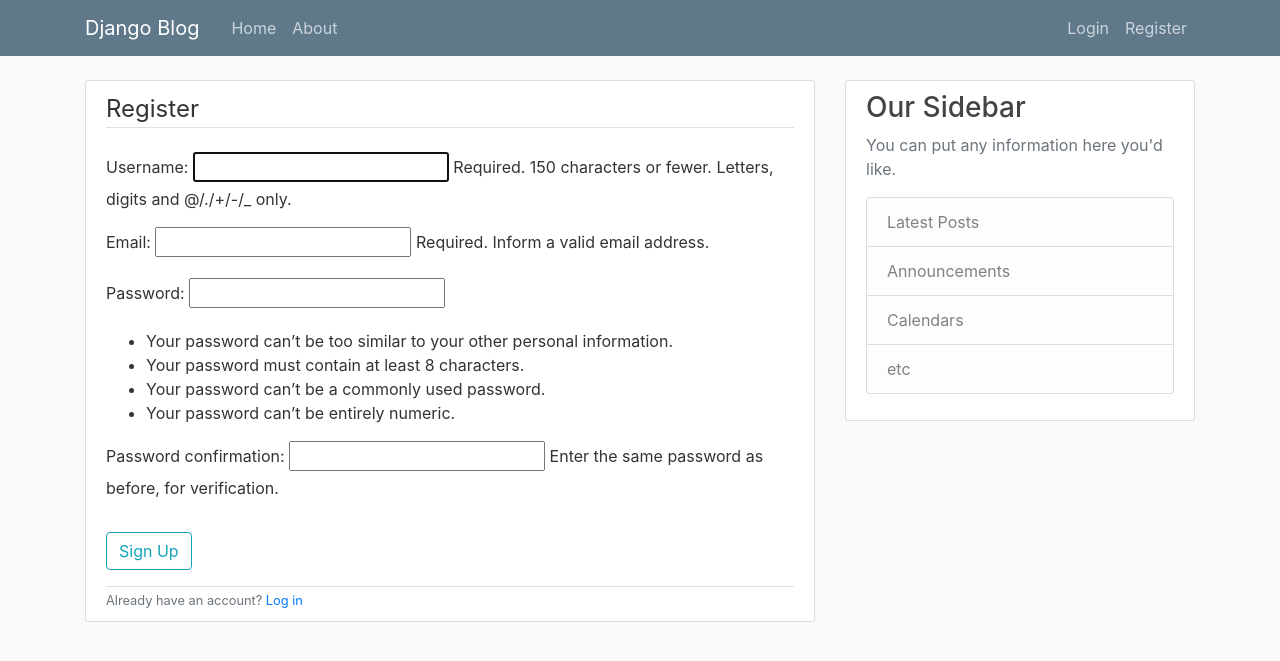
After one commit to gavincapriola/django-blog, a Django app: page /register/ in a window 1280 px wide. The commit adds this page. Shown: the top 661 px of the page. Run offline with Django 4.2, Linux system fonts and the light colour scheme; some libraries are stand-ins or nearby versions.

Commit message:
user registration

```diff
--- a/django_project/blog/templates/blog/base.html
+++ b/django_project/blog/templates/blog/base.html
@@ -44,6 +44,11 @@
     <main role="main" class="container">
         <div class="row">
             <div class="col-md-8">
+                {% if messages %}
+                    {% for message in messages %}
+                        <div role="alert" class="alert alert-{{ message.tags }}">{{ message }}</div>
+                    {% endfor %}
+                {% endif %}
                 {% block body %}{% endblock %}
             </div>
             <div class="col-md-4">
--- a/django_project/django_project/settings.py
+++ b/django_project/django_project/settings.py
@@ -32,6 +32,8 @@ ALLOWED_HOSTS = []
 
 INSTALLED_APPS = [
     'blog.apps.BlogConfig',
+    'users.apps.UsersConfig',
+    'crispy_forms',
     'django.contrib.admin',
     'django.contrib.auth',
     'django.contrib.contenttypes',
--- a/django_project/django_project/urls.py
+++ b/django_project/django_project/urls.py
@@ -15,8 +15,10 @@ Including another URLconf
 """
 from django.contrib import admin
 from django.urls import include, path
+from users import views as user_views
 
 urlpatterns = [
     path('admin/', admin.site.urls),
+    path('register/', user_views.register, name='register'),
     path('', include('blog.urls')),
 ]
--- /dev/null
+++ b/django_project/users/forms.py
@@ -0,0 +1,12 @@
+from django import forms
+from django.contrib.auth.forms import UserCreationForm
+from django.contrib.auth.models import User
+
+
+class UserRegisterForm(UserCreationForm):
+    email = forms.EmailField(
+        max_length=254, help_text='Required. Inform a valid email address.')
+
+    class Meta:
+        model = User
+        fields = ['username', 'email', 'password1', 'password2']
--- /dev/null
+++ b/django_project/users/templates/users/register.html
@@ -0,0 +1,21 @@
+{% extends "blog/base.html" %}
+
+{% block body %}
+    <div class="content-section">
+        <form method="post">
+            {% csrf_token %}
+            <fieldset class="form-group">
+                <legend class="border-bottom mb-4">Register</legend>
+                {{ form.as_p }}
+            </fieldset>
+            <div class="form-group">
+                <button class="btn btn-outline-info" type="submit">Sign Up</button>
+            </div>
+            <div class="border-top pt3">
+                <small class="text-muted">
+                    Already have an account? <a href="#">Log in</a>
+                </small>
+            </div>
+        </form>
+    </div>
+{% endblock %}
--- a/django_project/users/views.py
+++ b/django_project/users/views.py
@@ -1,3 +1,18 @@
-from django.shortcuts import render
+from django.contrib import messages
+from django.shortcuts import redirect, render
 
-# Create your views here.
+from .forms import UserRegisterForm
+
+
+def register(request):
+    if request.method == 'POST':
+        form = UserRegisterForm(request.POST)
+        if form.is_valid():
+            messages.success(
+                request, "Your account has been created! You're now able to log in")
+            form.save()
+            return redirect('blog-home')
+    else:
+        form = UserRegisterForm()
+
+    return render(request, 'users/register.html', {'form': form})
```
